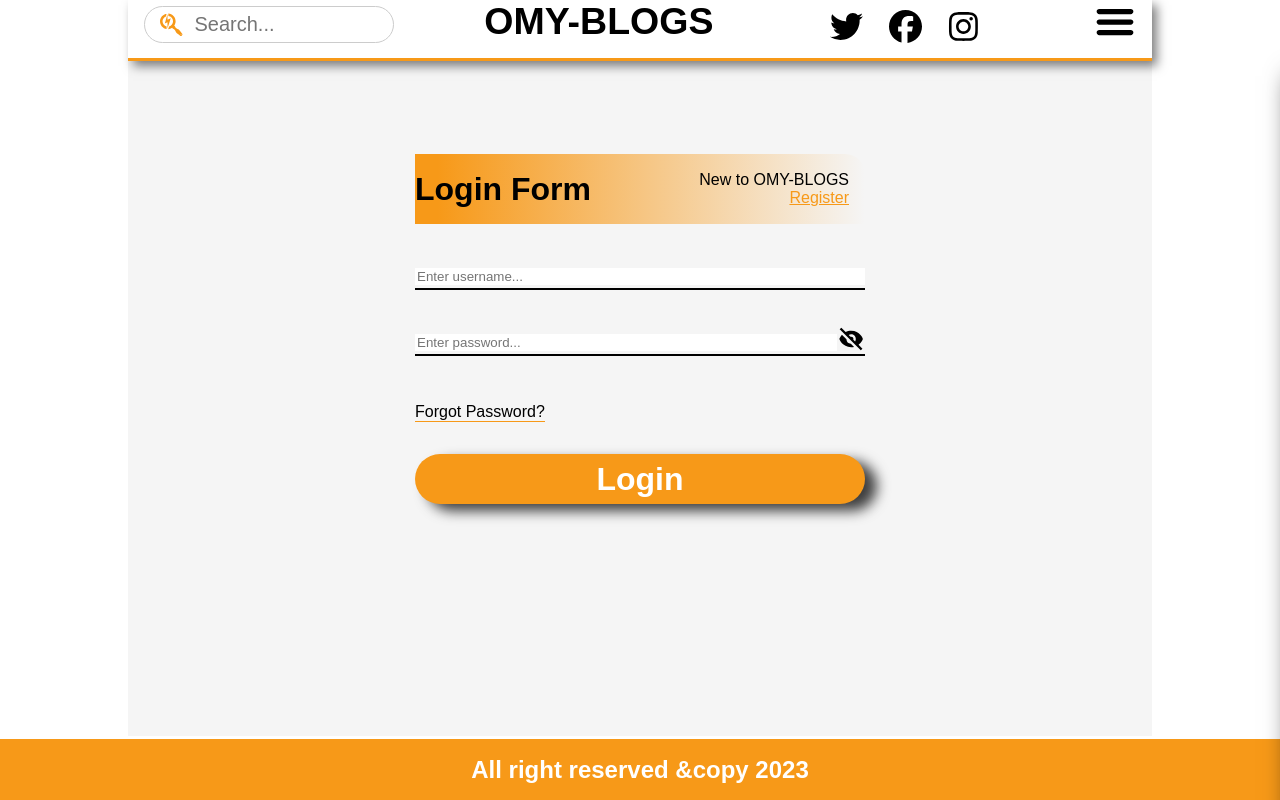
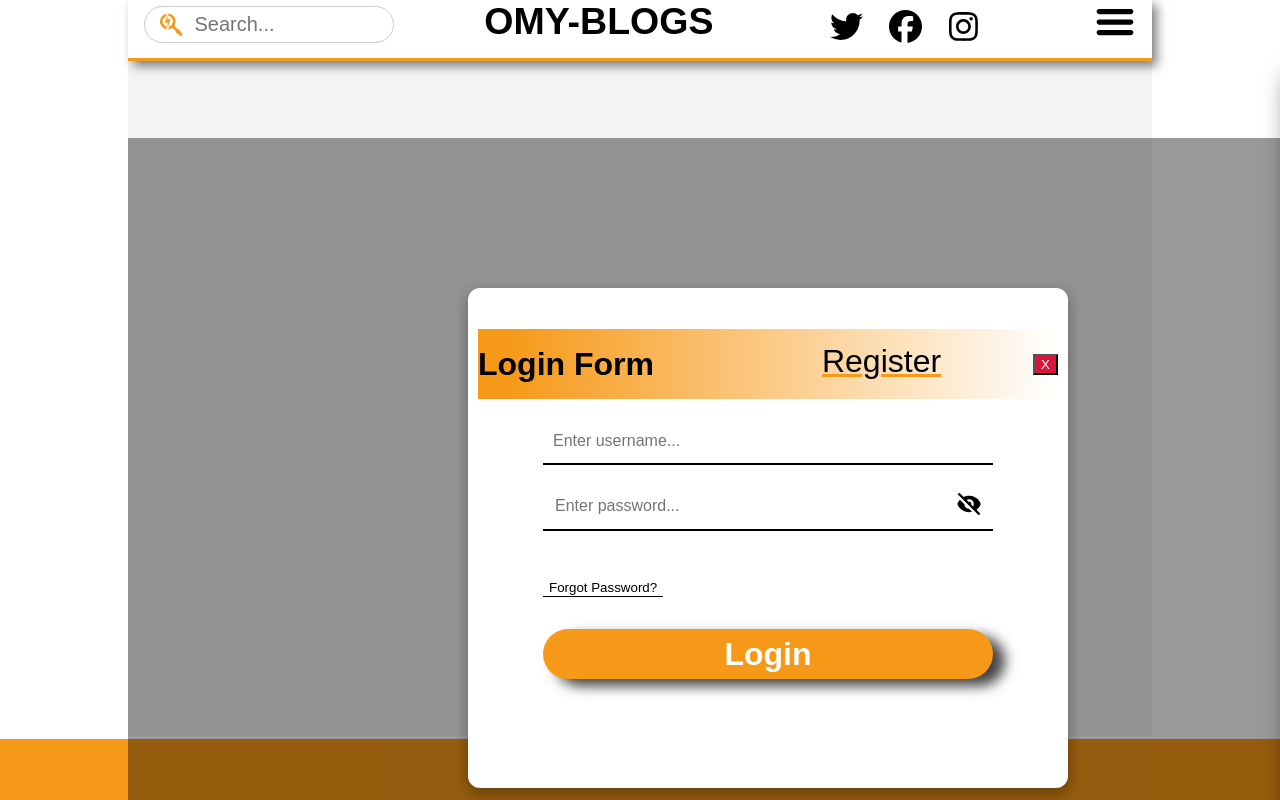
Before and after one commit to Omarion123/blog-post-update-react, a React (Create React App) app: page /login in a window 1280 px wide. Built offline with nearby package versions, Linux system fonts and the light colour scheme.

Commit message:
added some login register and forgot password model

```diff
--- a/src/App.css
+++ b/src/App.css
@@ -162,11 +162,49 @@ input:focus {
   margin-left: 10px;
   margin-top: 10px;
 }
+.login-btn {
+  color: var(--text-color-black);
+  font-size: 2rem;
+  background: transparent;
+  margin-bottom: 1rem;
+  text-decoration: none;
+  margin-left: 10px;
+  margin-top: 10px;
+  border: none;
+  outline: none;
+  display: flex;
+  justify-content: flex-start;
+  padding-left: 2.5rem;
+}
+.login-nav {
+  color: var(--text-color-white);
+}
+.forgot-btn {
+  color: var(--text-color-black);
+  border: none;
+  outline: none;
+  background: transparent;
+  border-bottom: 1px solid var(--text-color-black);
+}
 .menus a:hover {
   transition: 0.3s;
   color: var(--primary-color);
 }
+.forgot-btn:hover,
+.login-btn:hover {
+  transition: 0.3s;
+  color: var(--primary-color);
+}
 .menus a:hover::after {
+  content: "";
+  width: 30%;
+  height: 2px;
+  background-color: var(--secondary-color);
+  position: absolute;
+  bottom: -4px;
+  left: 40px;
+}
+.menus .login-btn:hover::after {
   content: "";
   width: 30%;
   height: 2px;
@@ -216,7 +254,82 @@ input:focus {
 .icons-side {
   display: none;
 }
+/* Login model */
+.modalBackground {
+  width: 100vw;
+  height: 100vh;
+  background-color: rgba(0, 0, 0, 0.4);
+  position: fixed;
+  display: flex;
+  justify-content: center;
+  align-items: center;
+}
 
+.modalContainer {
+  width: 600px;
+  height: 500px;
+  border-radius: 12px;
+  background-color: white;
+  box-shadow: rgba(0, 0, 0, 0.35) 0px 5px 15px;
+  display: flex;
+  flex-direction: column;
+  padding: 25px;
+}
+
+.modalContainer .title {
+  display: inline-block;
+  text-align: center;
+  margin-top: 10px;
+}
+
+.titleCloseBtn {
+  display: flex;
+  justify-content: flex-end;
+}
+
+.titleCloseBtn button {
+  background-color: transparent;
+  border: none;
+  font-size: 25px;
+  cursor: pointer;
+}
+
+.modalContainer .body {
+  flex: 50%;
+  display: flex;
+  justify-content: center;
+  align-items: center;
+  font-size: 1.7rem;
+  text-align: center;
+}
+
+.modalContainer .footer {
+  flex: 20%;
+  display: flex;
+  justify-content: center;
+  align-items: center;
+}
+
+.modalContainer .footer button {
+  width: 150px;
+  height: 45px;
+  margin: 10px;
+  border: none;
+  background-color: cornflowerblue;
+  color: white;
+  border-radius: 8px;
+  font-size: 20px;
+  cursor: pointer;
+}
+
+.cancelBtn {
+  background-color: crimson;
+  color: var(--secondary-color);
+}
+.newtoblogs {
+  margin-left: 2rem;
+}
+/* --------------- */
 /* Content */
 .container-main {
   width: 80%;
@@ -580,7 +693,7 @@ input:focus {
     rgba(247, 153, 24, 0) 100%
   );
   color: black;
-  width: 450px;
+  width: 580px;
   height: 70px;
   display: flex;
   flex-direction: row;
@@ -590,7 +703,7 @@ input:focus {
   margin-top: 1rem;
 }
 .login-header p {
-  margin-right: 1rem;
+  margin-left: 2rem;
 }
 .click-to-register {
   color: #f79918;
@@ -608,11 +721,15 @@ input:focus {
   margin-bottom: 0.2rem;
   border: none;
   outline: none;
+  padding: 10px;
+  font-size: 1rem;
 }
 .login-username input:focus {
   border: none;
   outline: none;
   color: #000;
+  padding: 10px;
+  font-size: 1rem;
 }
 .login-password {
   background: transparent;
@@ -626,6 +743,8 @@ input:focus {
   /* border-radius: 12px; */
   margin-top: 1rem;
   border-bottom: 2px solid #000;
+  padding: 10px;
+  font-size: 1rem;
 }
 .login-password input {
   width: 100%;
@@ -633,6 +752,8 @@ input:focus {
   margin-bottom: 0.2rem;
   border: none;
   outline: none;
+  /* padding: 10px; */
+  font-size: 1rem;
 }
 .login-password input:focus {
   border: none;
@@ -677,6 +798,9 @@ input:focus {
   box-shadow: 12px 7px 13px 0px rgba(0, 0, 0, 0.75);
   transition: background 0.3s ease, transform 0.2s ease;
 }
+/* .reg-btn {
+  border: 2px;
+} */
 .login-button a {
   text-decoration: none;
   color: var(--text-color-white);
@@ -686,7 +810,7 @@ input:focus {
   transform: scale(1.05); /* Scale the button slightly on hover */
 }
 .register-button {
-  margin-top: 6rem;
+  margin-top: 3rem;
 }
 /* Register codes */
 .reg-form-header {
@@ -806,6 +930,7 @@ input:focus {
   color: var(--text-color-black);
 }
 /* Dashboard Codes */
+
 .dashboard-container .dash-head {
   text-align: right;
 }
@@ -913,13 +1038,11 @@ input:focus {
 .dashboard-items-header > div:nth-child(3) {
   grid-area: action;
 }
-/* .dashboard-items-header > div:nth-child(3) p {
-} */
 .blog-items {
   margin-top: 1rem;
   width: 100%;
-  height: 600px;
-  /* background-color: var(--side-nav-color); */
+  overflow-y: scroll;
+  max-height: 500px;
 }
 .items1 {
   background-color: var(--card-date-color);
@@ -1312,3 +1435,26 @@ input:focus {
     text-decoration: underline;
   }
 }
+/* login-model */
+.App {
+  height: 100vh;
+  display: flex;
+  flex-direction: column;
+  align-items: center;
+  font-family: "Nunito", sans-serif;
+}
+
+.App .openModalBtn {
+  width: 200px;
+  height: 40px;
+  border: none;
+  border-radius: 6px;
+  background-color: cornflowerblue;
+  color: white;
+  cursor: pointer;
+}
+body {
+  padding: 0;
+  margin: 0;
+}
+/* ------------- */
--- a/src/components/Login.js
+++ b/src/components/Login.js
@@ -1,18 +1,48 @@
-import React from "react";
+import React, { useState } from "react";
 import { Link } from "react-router-dom";
 import { BiSolidHide } from "react-icons/bi";
-const Login = () => {
+const Login = ({ setOpenModal }) => {
+  const [registerActive, setRegisterActive] = useState(false);
+  const [loginActive, setLoginActive] = useState(true);
+  const [forgotActive, setForgotActive] = useState(false);
   return (
+    <div className="modalBackground">
+      <div className="modalContainer">
+        {loginActive && (
           <div className="login-container">
             <div className="login-form">
               <div className="login-header">
                 <h1>Login Form</h1>
+                {/* <span>New to OMY-BLOGS </span> */}
                 <p>
-            New to <span>OMY-BLOGS </span>
                   <span className="click-to-register">
-              <Link to="/register">Register</Link>
+                    {/* <Link
+                      nClick={() => {
+                        setRegisterActive(true);
+                        setLoginActive(false);
+                      }}
+                    >
+                      Register
+                    </Link> */}
+                    <button
+                      className="login-btn reg-btn"
+                      onClick={() => {
+                        setRegisterActive(true);
+                        setLoginActive(false);
+                      }}
+                    >
+                      Register
+                    </button>
                   </span>
                 </p>
+                <button
+                  className="cancelBtn"
+                  onClick={() => {
+                    setOpenModal(false);
+                  }}
+                >
+                  X
+                </button>
               </div>
               <div className="login-username">
                 <input
@@ -26,15 +56,131 @@ const Login = () => {
                 <BiSolidHide className="login-password-hide-icon" />
               </div>
               <div className="forgot-password">
-          <Link to="/forgot-password">Forgot Password?</Link>
+                {/* <Link to="/forgot-password">Forgot Password?</Link> */}
+                <button
+                  className="forgot-btn"
+                  onClick={() => {
+                    setRegisterActive(false);
+                    setLoginActive(false);
+                    setForgotActive(true);
+                  }}
+                >
+                  Forgot Password?
+                </button>
               </div>
-        <div className="login-button">
+              <div
+                className="login-button"
+                onClick={() => {
+                  setOpenModal(false);
+                }}
+              >
                 <Link to="/dashboard">
                   <h1>Login</h1>
                 </Link>
               </div>
             </div>
           </div>
+        )}
+        {registerActive && (
+          <div className="register-container">
+            <div className="login-container">
+              <div className="login-form">
+                <div className="login-header">
+                  <h1 className="reg-form-header">Register Form</h1>
+                  <p>Already have an account?</p>
+                  <span className="click-to-register">
+                    {/* <Link to="/login">Login</Link> */}
+                    <button
+                      className="login-btn"
+                      onClick={() => {
+                        setRegisterActive(false);
+                        setForgotActive(false);
+                        setLoginActive(true);
+                      }}
+                    >
+                      Login
+                    </button>
+                  </span>
+                </div>
+                <div className="login-username">
+                  <input
+                    type="text"
+                    placeholder="Enter first name..."
+                    className="username-focus"
+                  />
+                </div>
+                <div className="login-username">
+                  <input
+                    type="text"
+                    placeholder="Enter last name..."
+                    className="username-focus"
+                  />
+                </div>
+                <div className="login-username">
+                  <input
+                    type="text"
+                    placeholder="Enter username..."
+                    className="username-focus"
+                  />
+                </div>
+                <div className="login-password">
+                  <input type="password" placeholder="Enter password..." />
+                  <BiSolidHide className="login-password-hide-icon" />
+                </div>
+                <div className="login-button register-button">
+                  <h1>Register Now</h1>
+                </div>
+              </div>
+            </div>
+          </div>
+        )}
+        {forgotActive && (
+          <div className="register-container">
+            <div className="login-container">
+              <div className="login-form">
+                <div className="login-header">
+                  <h1 className="reg-form-header">Forgot password</h1>
+                  {/* <p>
+                  Already have an account? */}
+                  {/* <span className="click-to-register">
+                    <Link to="/login">Login</Link>
+                  </span> */}
+                  <button
+                    className="login-btn"
+                    onClick={() => {
+                      setRegisterActive(false);
+                      setForgotActive(false);
+                      setLoginActive(true);
+                    }}
+                  >
+                    Login
+                  </button>
+                  {/* </p> */}
+                </div>
+                <div className="login-username">
+                  <input
+                    type="text"
+                    placeholder="Username..."
+                    className="username-focus"
+                  />
+                </div>
+                <div className="login-password">
+                  <input type="password" placeholder="New Password..." />
+                  <BiSolidHide className="login-password-hide-icon" />
+                </div>
+                <div className="login-password">
+                  <input type="password" placeholder="Confirm Password..." />
+                  <BiSolidHide className="login-password-hide-icon" />
+                </div>
+                <div className="login-button register-button">
+                  <h1>Update password</h1>
+                </div>
+              </div>
+            </div>
+          </div>
+        )}
+      </div>
+    </div>
   );
 };
 
```
Also changed, not shown: src/components/Navbar.js (+23 -2 lines). Lines whose indentation alone changed are shown as unchanged.
